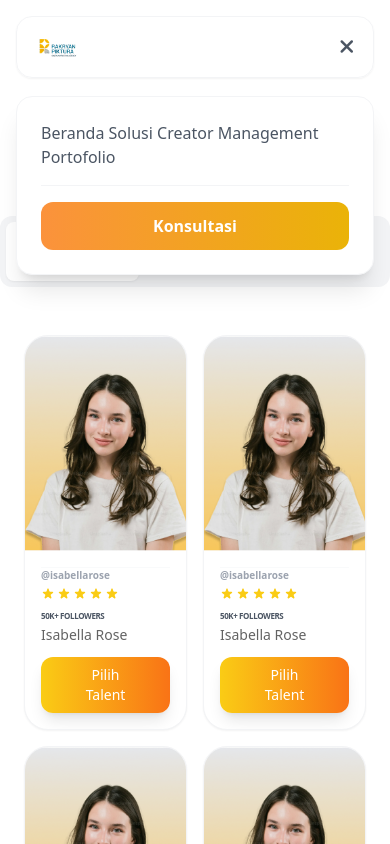
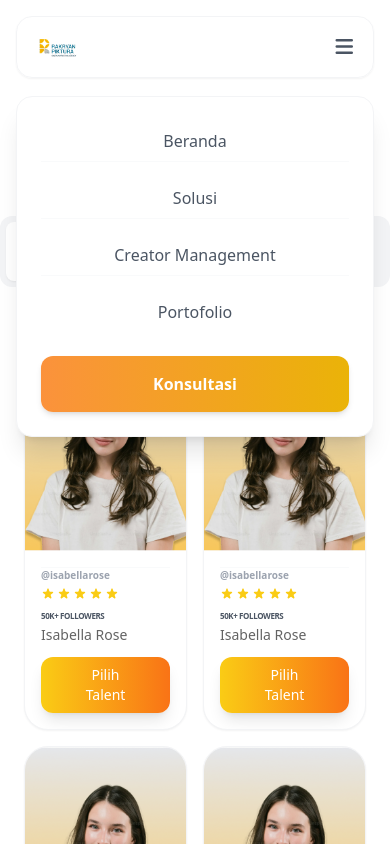
Before and after one commit to Liliang10/Web-Piktura, a website: page talent.html in a window 390 px wide. Both pictures are taken after a click on the button 344 px from the left and 47 px from the top of the page. Shown: the top 844 px of the page. Drawn offline with nearby package versions, Linux system fonts and the light colour scheme.

Commit message:
Update talent.html

```diff
--- a/talent.html
+++ b/talent.html
@@ -36,14 +36,19 @@
         </nav>
 
         <div id="mobile-menu" class="hidden fixed inset-x-4 top-24 bg-white border border-gray-100 p-6 rounded-2xl shadow-xl flex-col space-y-4 md:hidden z-50">
-            <a href="#" class="text-gray-600 font-medium hover:text-orange-500">Beranda</a>
-            <a href="#" class="text-gray-600 font-medium hover:text-orange-500">Solusi</a>
-            <a href="#" class="text-gray-600 font-medium hover:text-orange-500">Creator Management</a>
-            <a href="#" class="text-gray-600 font-medium hover:text-orange-500">Portofolio</a>
-            <hr class="border-gray-100">
-            <button class="bg-gradient-to-r from-orange-400 to-yellow-500 text-white w-full py-3 rounded-xl font-bold">
-                Konsultasi
-            </button>
+
+            <div class="flex flex-col space-y-4 text-center font-medium text-gray-600">
+                <a href="#" class="py-2 border-b border-gray-50 hover:text-orange-500 transition">Beranda</a>
+                <a href="#" class="py-2 border-b border-gray-50 hover:text-orange-500 transition">Solusi</a>
+                <a href="#" class="py-2 border-b border-gray-50 hover:text-orange-500 transition">Creator Management</a>
+                <a href="#" class="py-2 hover:text-orange-500 transition">Portofolio</a>
+            </div>
+
+            <a href="https://wa.me/..." target="_blank" class="block w-full pt-2">
+                <button class="bg-gradient-to-r from-orange-400 to-yellow-500 text-white w-full py-4 rounded-xl font-bold shadow-md active:scale-95 transition">
+                    Konsultasi
+                </button>
+            </a>
         </div>
     </header>
 
@@ -384,20 +389,12 @@
     const mobileMenu = document.getElementById('mobile-menu');
 
     burgerBtn.addEventListener('click', () => {
-        mobileMenu.classList.toggle('hidden');
-
-        const icon = burgerBtn.querySelector('i');
         if (mobileMenu.classList.contains('hidden')) {
-            icon.classList.replace('fa-times', 'fa-bars');
+            mobileMenu.classList.remove('hidden');
+            mobileMenu.classList.add('flex');
         } else {
-            icon.classList.replace('fa-bars', 'fa-times');
-        }
-    });
-
-    window.addEventListener('click', (e) => {
-        if (!burgerBtn.contains(e.target) && !mobileMenu.contains(e.target)) {
             mobileMenu.classList.add('hidden');
-            burgerBtn.querySelector('i').classList.replace('fa-times', 'fa-bars');
+            mobileMenu.classList.remove('flex');
         }
     });
 </script>
```
